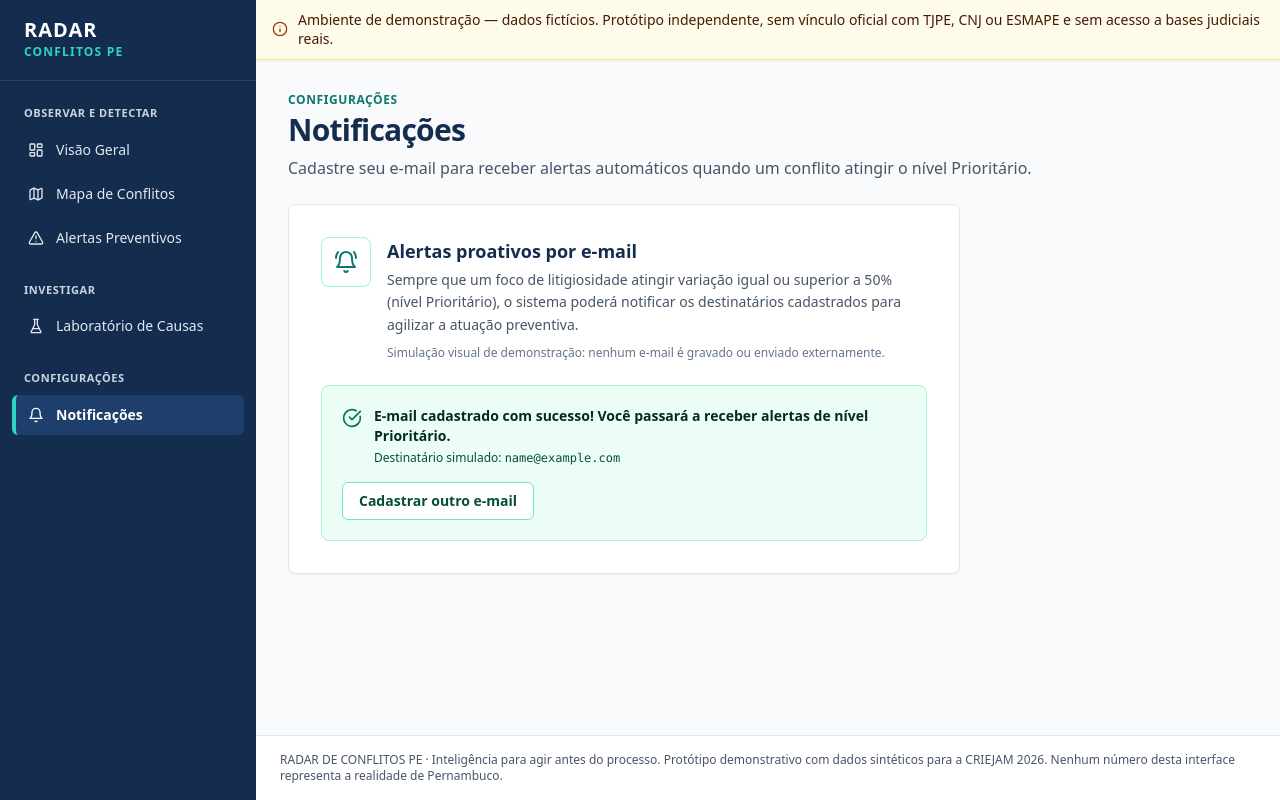
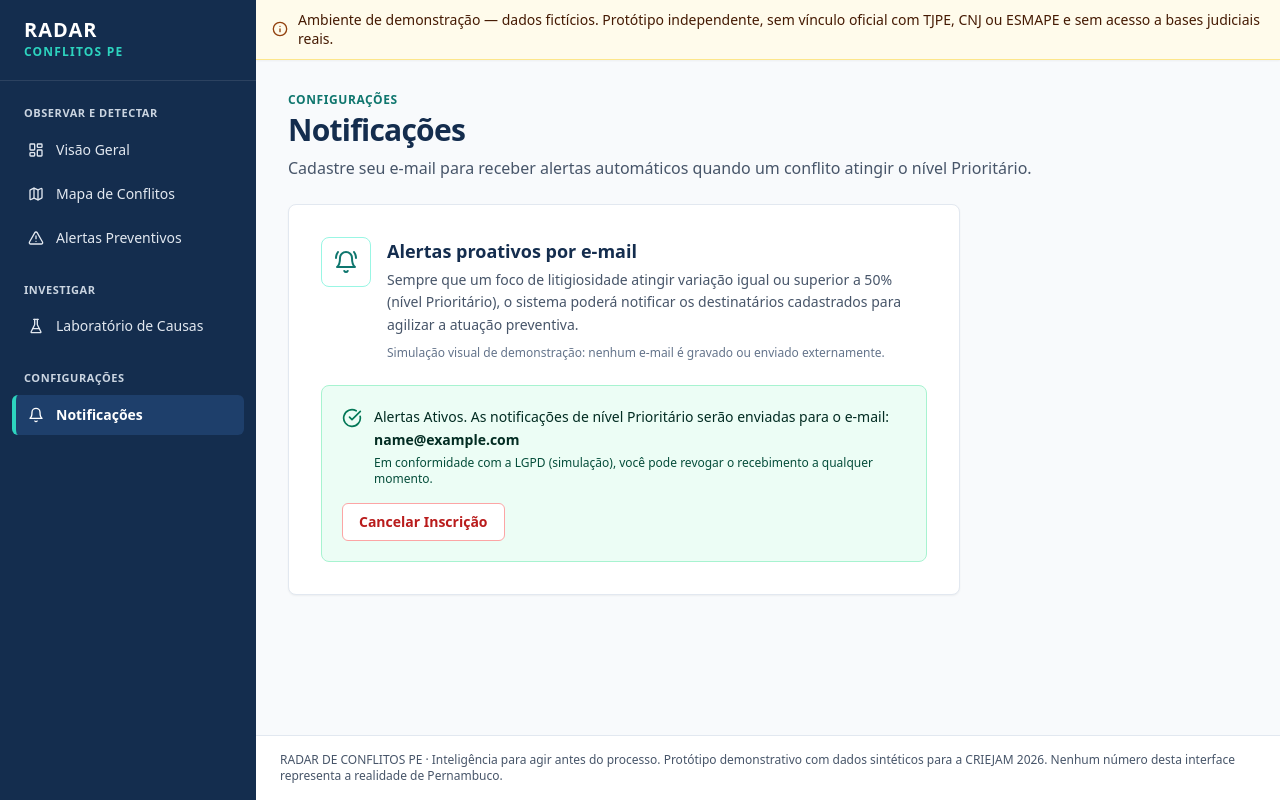
Before and after one commit to johnnerickk474-dev/Criejam, a React (Vite) app: page /notificacoes in a window 1280 px wide. Both pictures are taken after typing "name@example.com" into the empty fields and a click on the button "Cadastrar E-mail". Built offline with nearby package versions, Linux system fonts and the light colour scheme.

Commit message:
feat: adiciona fluxo de cancelamento de inscricao (opt-out) na tela de notificacoes

```diff
--- a/src/pages/Notificacoes.tsx
+++ b/src/pages/Notificacoes.tsx
@@ -5,7 +5,9 @@ import { PageHeader } from '../components/PageHeader';
 
 export function Notificacoes() {
   const [email, setEmail] = useState('');
+  const [emailAtivo, setEmailAtivo] = useState<string | null>(null);
   const [enviando, setEnviando] = useState(false);
+  const [cancelando, setCancelando] = useState(false);
   const [cadastrado, setCadastrado] = useState(false);
   const temporizadorRef = useRef<number | null>(null);
 
@@ -19,19 +21,29 @@ export function Notificacoes() {
 
   function aoSubmeter(evento: FormEvent<HTMLFormElement>) {
     evento.preventDefault();
-    if (!email.trim() || enviando) return;
+    const emailSubmetido = email.trim();
+    if (!emailSubmetido || enviando) return;
 
     setEnviando(true);
     temporizadorRef.current = window.setTimeout(() => {
+      setEmailAtivo(emailSubmetido);
       setEnviando(false);
       setCadastrado(true);
       temporizadorRef.current = null;
     }, 500);
   }
 
-  function aoCadastrarOutro() {
-    setEmail('');
-    setCadastrado(false);
+  function aoCancelarInscricao() {
+    if (cancelando) return;
+
+    setCancelando(true);
+    temporizadorRef.current = window.setTimeout(() => {
+      setCancelando(false);
+      setEmailAtivo(null);
+      setCadastrado(false);
+      setEmail('');
+      temporizadorRef.current = null;
+    }, 400);
   }
 
   return (
@@ -66,7 +78,7 @@ export function Notificacoes() {
           </div>
         </div>
 
-        {cadastrado ? (
+        {cadastrado && emailAtivo ? (
           <div
             role="status"
             aria-live="polite"
@@ -78,22 +90,27 @@ export function Notificacoes() {
                 aria-hidden="true"
               />
               <div className="space-y-1">
-                <p className="text-sm font-semibold text-emerald-950">
-                  E-mail cadastrado com sucesso! Você passará a receber alertas
-                  de nível Prioritário.
+                <p className="text-sm font-medium text-emerald-950 leading-relaxed">
+                  Alertas Ativos. As notificações de nível Prioritário serão
+                  enviadas para o e-mail:{' '}
+                  <strong className="font-bold text-emerald-950">
+                    {emailAtivo}
+                  </strong>
                 </p>
                 <p className="text-xs text-emerald-900">
-                  Destinatário simulado: <span className="font-mono">{email}</span>
+                  Em conformidade com a LGPD (simulação), você pode revogar o
+                  recebimento a qualquer momento.
                 </p>
               </div>
             </div>
 
             <button
               type="button"
-              onClick={aoCadastrarOutro}
-              className="inline-flex items-center px-4 py-2 rounded-md border border-emerald-300 bg-white text-emerald-900 text-sm font-semibold hover:bg-emerald-100/60 transition-colors focus-visible:outline-none focus-visible:ring-2 focus-visible:ring-accent"
+              disabled={cancelando}
+              onClick={aoCancelarInscricao}
+              className="inline-flex items-center px-4 py-2 rounded-md border border-red-300 bg-white text-red-700 text-sm font-semibold hover:bg-red-50 disabled:opacity-60 disabled:cursor-not-allowed transition-colors focus-visible:outline-none focus-visible:ring-2 focus-visible:ring-red-600"
             >
-              Cadastrar outro e-mail
+              {cancelando ? 'Cancelando...' : 'Cancelar Inscrição'}
             </button>
           </div>
         ) : (
```
